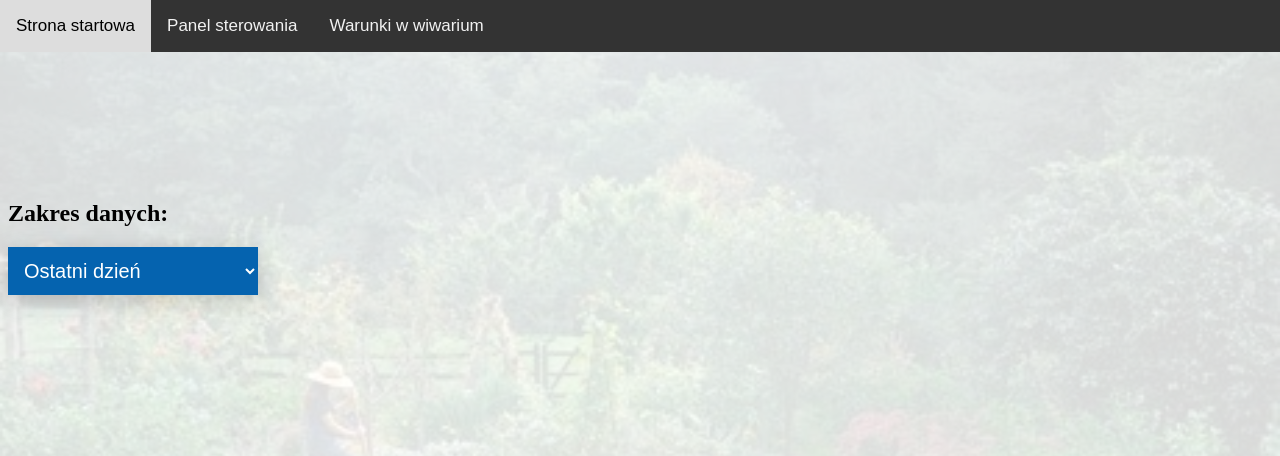
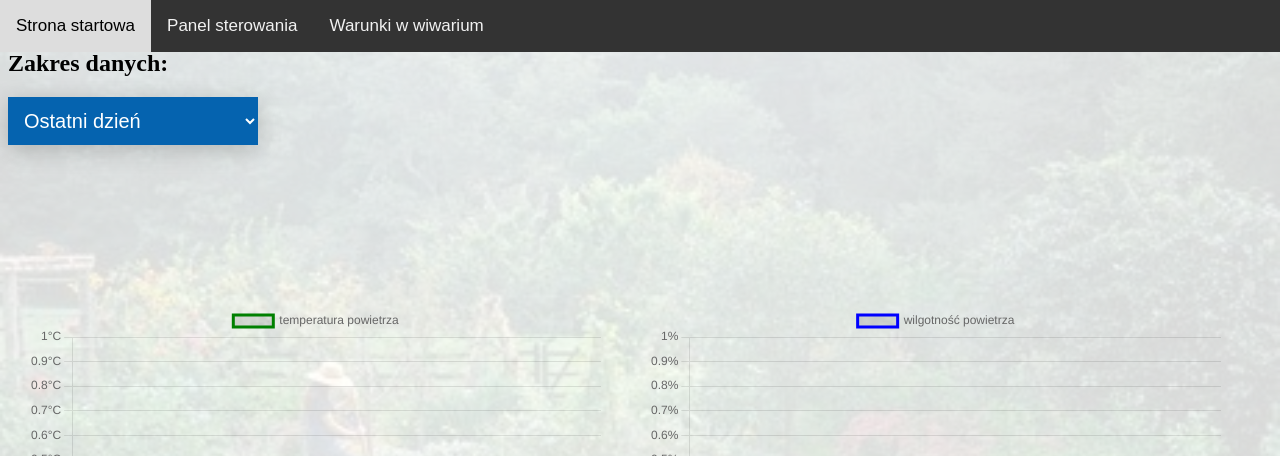
Before and after one commit to Rogol98/Wiwarium, a Flask app: page /diagrams in a window 1280 px wide. Shown: the top 456 px of the page. Run offline with Flask 2, Linux system fonts and the light colour scheme; data that the repository does not hold is empty; parts of the project's set-up code (start-up, migrations or seed data) failed here and were passed over; some libraries are stand-ins or nearby versions.

Commit message:
09.01.2022 v8

```diff
--- a/static/style.css
+++ b/static/style.css
@@ -7,7 +7,7 @@ html {
 }
 
 .boxHeader {
-	margin-top: 200px;
+	margin-top: 50px;
 }
 
 .navbar {
```
